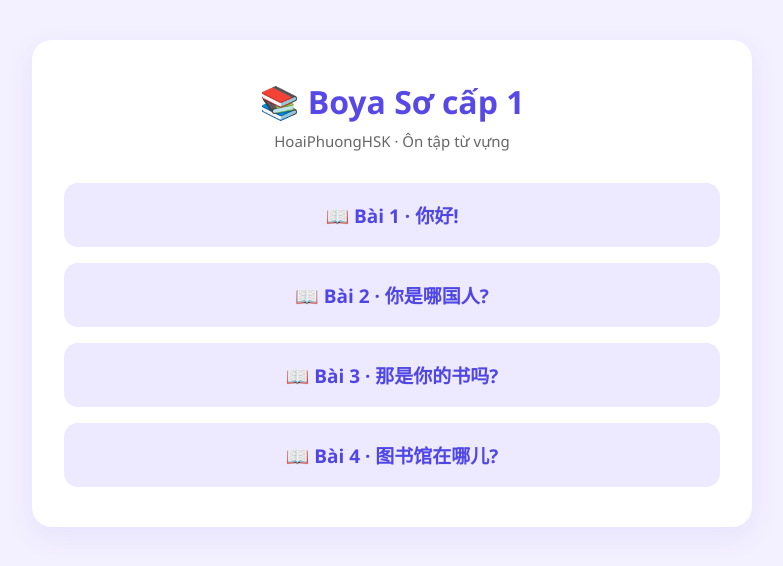
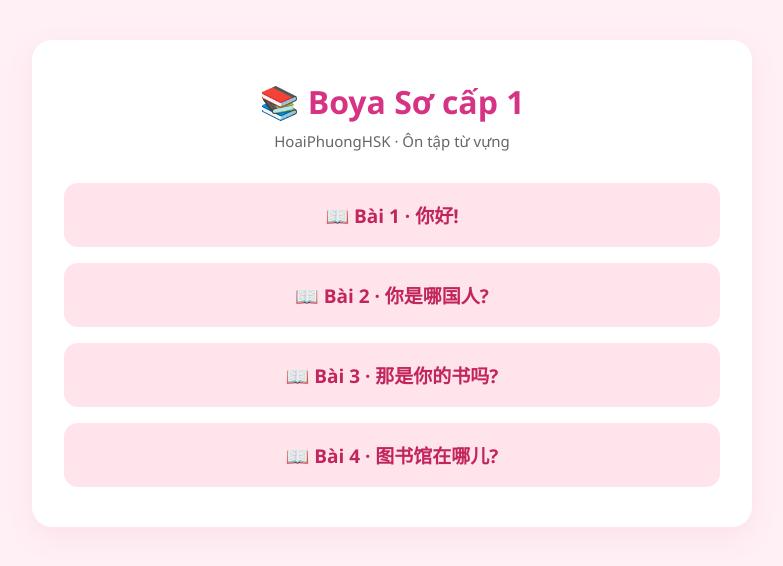
Before and after one commit to dieuminh-sketch/boya-so-cap-1-PDF-bai-tap, a plain HTML site: page index.html in a window 1280 px wide. Shown: the whole page, without its empty margins (248-1031 px from the left). Drawn offline with Linux system fonts and the light colour scheme.

Commit message:
Update index.html

```diff
--- a/index.html
+++ b/index.html
@@ -12,7 +12,7 @@
         }
         body {
             font-family: "Segoe UI", Arial, sans-serif;
-            background-color: #f3f0ff;
+            background-color: #fff0f5;
             min-height: 100vh;
             display: flex;
             justify-content: center;
@@ -25,11 +25,11 @@
             max-width: 720px;
             border-radius: 20px;
             padding: 40px 32px;
-            box-shadow: 0 10px 30px rgba(88, 72, 229, 0.08);
+            box-shadow: 0 10px 30px rgba(214, 51, 132, 0.08);
             text-align: center;
         }
         h1 {
-            color: #5848e5;
+            color: #d63384;
             font-size: 32px;
             margin-bottom: 8px;
             display: flex;
@@ -50,8 +50,8 @@
         .lesson-btn {
             display: block;
             text-decoration: none;
-            background-color: #ede9fe;
-            color: #4f46e5;
+            background-color: #ffe4ec;
+            color: #c2255c;
             font-size: 19px;
             font-weight: 700;
             padding: 18px 24px;
@@ -59,9 +59,9 @@
             transition: all 0.2s ease;
         }
         .lesson-btn:hover {
-            background-color: #ddd6fe;
+            background-color: #ffc2d4;
             transform: translateY(-2px);
-            box-shadow: 0 4px 12px rgba(79, 70, 229, 0.15);
+            box-shadow: 0 4px 12px rgba(214, 51, 132, 0.15);
         }
     </style>
 </head>
```
